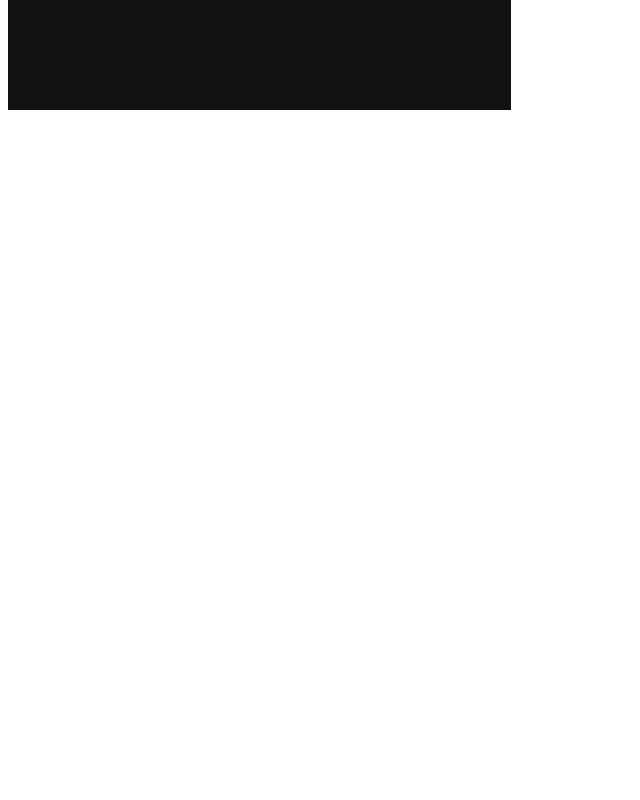
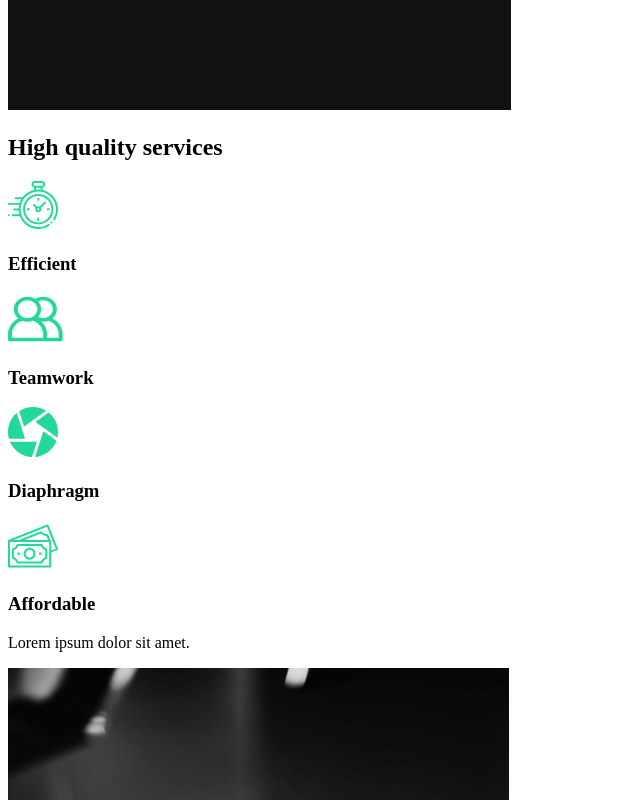
Before and after one commit to chokchaiph/the-creative-react-course-capture, a React (Create React App) app: page / in a window 1280 px wide. Shown: the part 860-1660 px from the top of the page, without its empty margins (0-640 px from the left). Before the commit the page ends 982 px from the top, so only its background shows below. Built offline with nearby package versions, Linux system fonts and the light colour scheme.

Commit message:
3. Services Section

```diff
--- a/src/App.js
+++ b/src/App.js
@@ -1,11 +1,10 @@
 import React from "react";
-import AboutSection from "./components/AboutSection";
 import AboutUs from "./pages/AboutUs";
 
 function App() {
   return (
     <div className="App">
-      <AboutSection />
+      <AboutUs />
     </div>
   );
 }
--- /dev/null
+++ b/src/components/ServicesSection.js
@@ -0,0 +1,51 @@
+import React from "react";
+//import icon
+import clock from "../img/clock.svg";
+import diaphragm from "../img/diaphragm.svg";
+import money from "../img/money.svg";
+import teamwork from "../img/teamwork.svg";
+import home2 from "../img/home2.png";
+
+const ServicesSection = () => {
+  return (
+    <div className="services">
+      <div className="description">
+        <h2>
+          High <span>quality</span> services
+        </h2>
+        <div className="cards">
+          <div className="card">
+            <div className="icon">
+              <img src={clock} alt="icon" />
+              <h3>Efficient</h3>
+            </div>
+          </div>
+          <div className="card">
+            <div className="icon">
+              <img src={teamwork} alt="icon" />
+              <h3>Teamwork</h3>
+            </div>
+          </div>
+          <div className="card">
+            <div className="icon">
+              <img src={diaphragm} alt="icon" />
+              <h3>Diaphragm</h3>
+            </div>
+          </div>
+          <div className="card">
+            <div className="icon">
+              <img src={money} alt="icon" />
+              <h3>Affordable</h3>
+            </div>
+          </div>
+          <p>Lorem ipsum dolor sit amet.</p>
+        </div>
+      </div>
+      <div className="image">
+        <img src={home2} alt="camera" />
+      </div>
+    </div>
+  );
+};
+
+export default ServicesSection;
--- a/src/pages/AboutUs.js
+++ b/src/pages/AboutUs.js
@@ -1,8 +1,14 @@
 import React from "react";
 import AboutSection from "../components/AboutSection";
+import ServicesSection from "../components/ServicesSection";
 
 const AboutUs = () => {
-  return <AboutSection />;
+  return (
+    <>
+      <AboutSection />
+      <ServicesSection />
+    </>
+  );
 };
 
 export default AboutUs;
```
Also changed, not shown: 1 other file (tests, documents, lock files or other folders).
